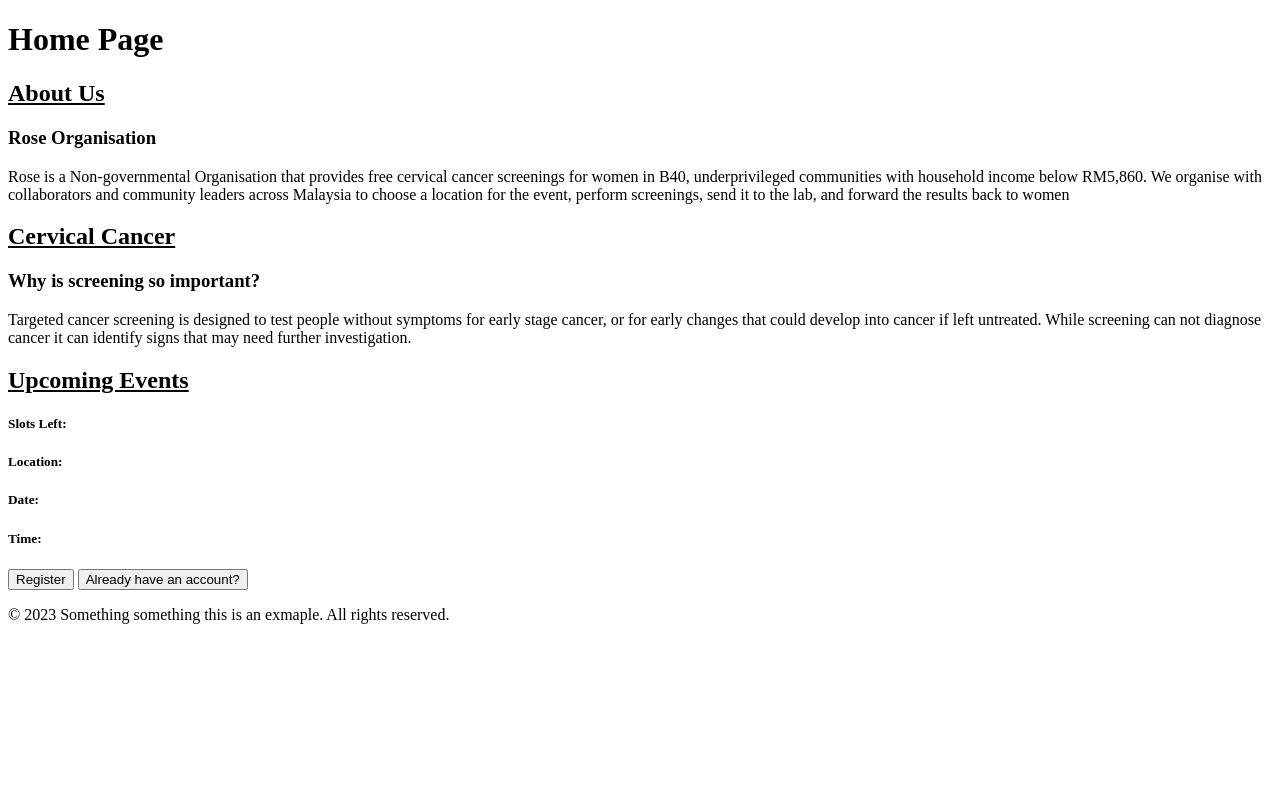
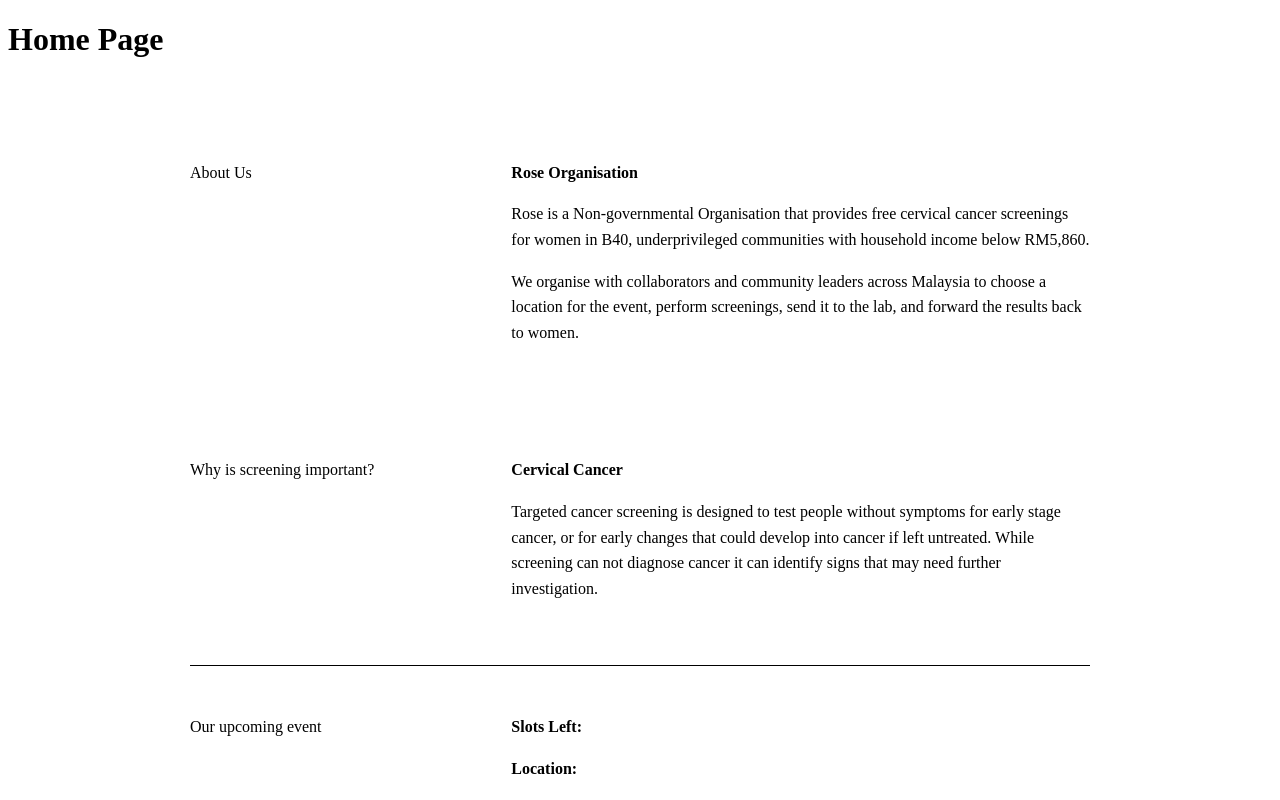
Before and after one commit to verlanski/KV6014-Group-Project, a React (Vite) app: page / in a window 1280 px wide. Shown: the top 800 px of the page. Built offline with nearby package versions, Linux system fonts and the light colour scheme.

Commit message:
Added styling for the homepage, very basic, footer and header left alone for Dylan

```diff
--- a/src/pages/HomePage.jsx
+++ b/src/pages/HomePage.jsx
@@ -2,48 +2,158 @@ export default function HomePage() {
   return (
     <div>
 
+      <style>{`
+       /* Main style for the page, keeps centered with some padding etc */
+        .home-main {
+          max-width: 900px;
+          margin: 0 auto;
+          padding: 2rem 1.5rem;
+          line-height: 1.6;
+        }
+
+        /* The layout for each row, it pouts the label on the left and the content on the right */
+        .home-section {
+          display: grid;
+          grid-template-columns: 1fr 2fr;
+          gap: 2rem;
+          padding: 3rem 0;
+          align-items: start;
+        }
+
+        /* These are the lables on the left e.g. "About Us" etc. */
+        .section-label {
+          font-size: 1rem;
+          font-weight: 400;
+          margin: 0;
+        }
+
+        /* Small headings in the right column e.g "Rose Organisation" etc */
+        .section-content h3 {
+          font-size: 1rem;
+          margin: 0 0 1rem;
+        }
+
+        /* Simple spacing between the paragraphs */
+        .section-content p {
+          margin: 0 0 1rem;
+        }
+
+        /* This is the black line that seperates the top from the bottom of the page. can be used for dividing other sections also */
+        .home-line-divider {
+          border: none;
+          border-top: 1px solid #000;
+          margin: 0;
+        }
+
+        /* Makes the text bold for event slots at the bottom */
+        .event-slots {
+          font-weight: 700;
+        }
+
+        /* Button stacking with a little bit of space between them */
+        .event-buttons {
+          display: flex;
+          flex-direction: column;
+          align-items: flex-start;
+          gap: 0.75rem;
+          margin-top: 2rem;
+        }
+
+        /* Button styling */
+        .event-buttons button {
+          padding: 0.6rem 1.2rem;
+          font-size: 1rem;
+          font-weight: 600;
+          background: #fff;
+          border: 1px solid #000;
+          border-radius: 4px;
+          cursor: pointer;
+        }
+
+        /* Simple colour flip/flop for buttons for visual feedback */
+        .event-buttons button:hover {
+          background: #000;
+          color: #fff;
+        }
+
+        /* Stack the columns on small screens */
+        @media (max-width: 600px) {
+          .home-section {
+            grid-template-columns: 1fr;
+            gap: 1rem;
+            padding: 2rem 0;
+          }
+        }
+      `}</style>
+
+      {/* Start Header - Left for dylan*/}
       <header>
         <h1>Home Page</h1>
       </header>
+      {/* End of Header */}
+
+
 
       {/* Start Of Main*/}
-      <main>
+      <main className="home-main">
 
-        <h2><strong><u>About Us</u></strong></h2>
-
-        <h3><strong>Rose Organisation</strong></h3>
+        {/* About Us */}
+        <section className="home-section">
+          <h2 className="section-label">About Us</h2>
+          <div className="section-content">
+            <h3>Rose Organisation</h3>
             <p>
               Rose is a Non-governmental Organisation that provides free cervical cancer screenings for women in B40,
-          underprivileged communities with household income below RM5,860. We organise with collaborators and community
-          leaders across Malaysia to choose a location for the event, perform screenings, send it to the lab, and forward the
-          results back to women
+              underprivileged communities with household income below RM5,860.
             </p>
+            <p>
+              We organise with collaborators and community leaders across Malaysia to choose a location for the event,
+              perform screenings, send it to the lab, and forward the results back to women.
+            </p>
+          </div>
+        </section>
 
-        <h2><strong><u>Cervical Cancer</u></strong></h2>
-
-        <h3><strong>Why is screening so important?</strong></h3>
+        {/* Cervical Cancer */}
+        <section className="home-section">
+          <h2 className="section-label">Why is screening important?</h2>
+          <div className="section-content">
+            <h3>Cervical Cancer</h3>
             <p>
               Targeted cancer screening is designed to test people without symptoms for early stage cancer, or for early changes
               that could develop into cancer if left untreated. While screening can not diagnose cancer it can identify signs that
               may need further investigation.
             </p>
+          </div>
+        </section>
 
-        <h2><strong><u>Upcoming Events</u></strong></h2>
+        <hr className="home-line-divider" />
 
-        <h5><strong>Slots Left: </strong></h5> {/*This will be dynamically generated from the admin dashboard*/}
-        <h5><strong>Location: </strong></h5>   {/*This will be dynamically generated from the admin dashboard*/}
-        <h5><strong>Date: </strong></h5>       {/*This will be dynamically generated from the admin dashboard*/}
-        <h5><strong>Time: </strong></h5>       {/*This will be dynamically generated from the admin dashboard*/}
+        {/* Upcoming Events */}
+        <section className="home-section">
+          <h2 className="section-label">Our upcoming event</h2>
+          <div className="section-content">
+            <p className="event-slots"><strong>Slots Left: </strong></p>  {/*This will be dynamically generated from the admin dashboard. Left blank for now*/}
+            <p><strong>Location: </strong></p>                            {/*Same as above^^*/}
+            <p><strong>Date: </strong></p>                                {/*Same as above^^*/}
+            <p><strong>Time: </strong></p>                                {/*Same as above^^*/}
 
+            <div className="event-buttons">
               <button>Register</button>                 {/*This will be linked to the Registration Page*/}
               <button>Already have an account?</button> {/*This will be linked to the Log-in page. What about admin? Do we have special link for that?*/}
+            </div>
+          </div>
+        </section>
 
       </main>
       {/* End Of Main*/}
 
+
+
+      {/* Start of Footer - left for dylan */}
       <footer>
         <p>&copy; 2023 Something something this is an exmaple. All rights reserved.</p>
       </footer>
+      {/* End of Footer - left for dylan */}
 
     </div>
   );
```
Lines whose indentation alone changed are shown as unchanged.
